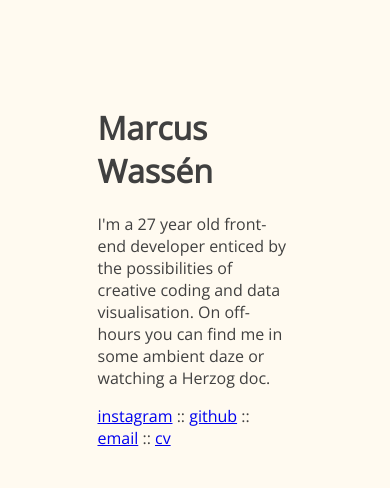
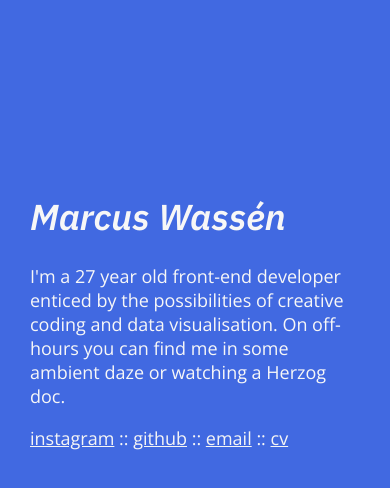
Before and after one commit to mwassen/cyberpunk-portfolio, a website: page index.html in a window 390 px wide. Drawn offline with nearby package versions, Linux system fonts and the light colour scheme.

Commit message:
added responsive CSS

```diff
--- a/main.css
+++ b/main.css
@@ -1,9 +1,9 @@
 body {
 	margin: 0;
 	display: grid;
-	grid-template-columns: 1fr 50vw 1fr;
-	grid-template-rows: 10vh 1fr;
-	background-color: floralwhite;
+	grid-template-columns: minmax(30px, 1fr) minmax(200px, 550px) minmax(30px, 1fr);
+	grid-template-rows: 20vh 1fr;
+	background-color: royalblue;
 }
 
 canvas {
@@ -15,17 +15,23 @@ canvas {
 	grid-column: 2;
 	grid-row: 2;
 	font-family: 'Open Sans', sans-serif;
-	color: hsl(0, 0%, 25%);
+	font-size: 18px;
+	color: hsl(0, 0%, 97%);
 }
 
 .piece-title {
 	font-size: 40px;
 }
 
-h1 h2 {
-	font-family: 'IBM Plex Sans', sans-serif;
+h1, h2 {
+	font-family: 'IBM Plex Sans';
+	font-style: italic;
 }
 
 p {
 	font-family: 'Open Sans', sans-serif;
 }
+
+a {
+	color: whitesmoke;
+}
```
